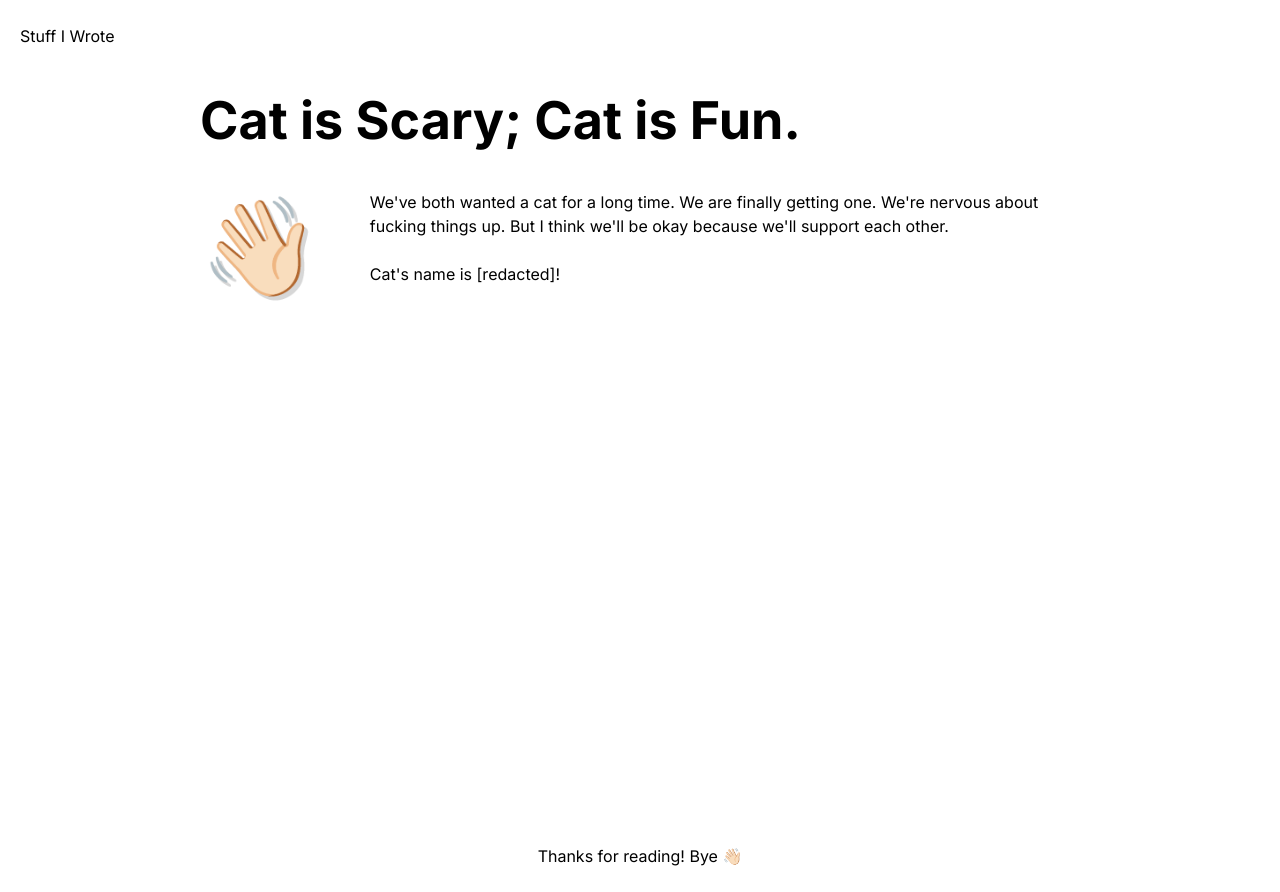
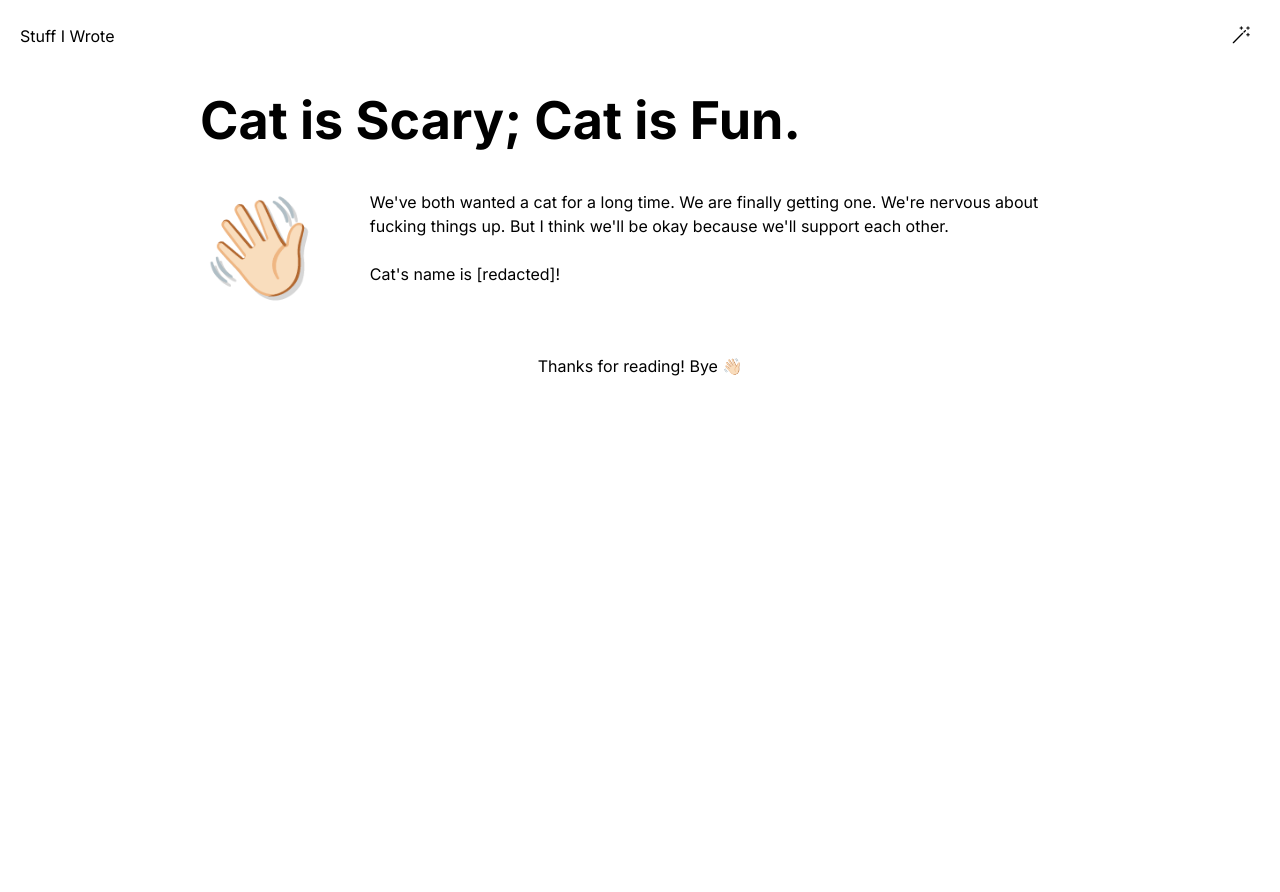
Before and after one commit to shaneallantaylor/books-on-tire, a Next.js app: page /cat-getting in a window 1280 px wide. After the commit the page ends 800 px from the top, so only its background shows below. Built offline with nearby package versions, Linux system fonts and the light colour scheme.

Commit message:
add dropdown menu and themes

```diff
--- a/package.json
+++ b/package.json
@@ -11,6 +11,7 @@
     "@mdx-js/loader": "^2.1.1",
     "@next/mdx": "^12.1.6",
     "@radix-ui/react-dialog": "^1.0.0",
+    "@radix-ui/react-dropdown-menu": "^1.0.0",
     "@radix-ui/react-icons": "^1.1.1",
     "@radix-ui/react-tooltip": "^1.0.0",
     "@stitches/react": "^1.2.8",
--- a/pages/_app.tsx
+++ b/pages/_app.tsx
@@ -3,16 +3,21 @@ import Header from '../src/common/header';
 import Footer from '../src/common/footer';
 import Layout from '../src/common/layout';
 import { globalStyles } from '../src/styles/global';
+import { ThemeProvider } from '../src/context/theme-context';
 
 function MyApp({ Component, pageProps }: AppProps) {
   globalStyles();
+
+
   return (
     <>
-      <Header />
-      <Layout>
-        <Component {...pageProps} />
-      </Layout>
-      <Footer />
+      <ThemeProvider>
+        <Header />
+        <Layout>
+          <Component {...pageProps} />
+        </Layout>
+        <Footer />
+      </ThemeProvider>
     </>
   )
 }
--- a/src/common/header.tsx
+++ b/src/common/header.tsx
@@ -1,12 +1,13 @@
-import Link from "next/link";
-import { styled } from "../../stitches.config";
-
-export default function Header() {
+import { getThemeClassName, gradientShift, styled } from "../../stitches.config";
+import { useThemeContext } from "../context/theme-context";
+import { MagicWandIcon, SunIcon, MoonIcon } from '@radix-ui/react-icons';
+import * as DropdownMenu from '@radix-ui/react-dropdown-menu';
+import { redirect } from "next/dist/server/api-utils";
 
 const HeaderContainer = styled('header', {
   height: '72px',
   width: '100%',
-    backgroundColor: 'rgba(255, 255, 255, 0.8)',
+  backgroundColor: '$headerBackground',
   backdropFilter: 'saturate(180%) blur(20px)',
   display: 'flex',
   justifyContent: 'space-between',
@@ -15,16 +16,155 @@ export default function Header() {
   position: 'fixed',
   top: 0,
   zIndex: 1,
+  transition: '$themeChange',
 })
 
 const HeaderP = styled('p', {
   padding: 0,
 })
 
+const DropdownTrigger = styled(DropdownMenu.Trigger, {
+  all: 'unset',
+  position: 'relative',
+  // display: 'inline-block',
+  // width: '60px',
+  // height: '34px',
+  // background: 'red',
+  // outline: '1px solid black',
+  cursor: 'pointer',
+  borderRadius: '4px',
+  padding: '10px',
+  background: '$primaryBackground',
+
+
+
+  '&:before': {
+    content: '',
+    width: '100%',
+    height: '100%',
+    position: 'absolute',
+    backgroundSize: '400% 400%',
+    zIndex: '-1',
+    top: 0,
+    left: 0,
+    borderRadius: '4px',
+    scale: '1.08',
+    transition: '$themeChange',
+    animation: `${gradientShift} 1s ease infinite`,
+    background: 'linear-gradient(-45deg,#ada812,#3391bd,#cc57c8,#c3375e,#ff7157)',
+    opacity: 0,
+  },
+  '&:hover': {
+    '&:before': {
+      opacity: 1,
+      backgroundSize: '400% 400%',
+    }
+  },
+  '&[data-state="open"]': {
+    '&:before': {
+      opacity: 1,
+      backgroundSize: '400% 400%',
+      animationPlayState: 'paused',
+    }
+  }
+});
+
+const DropdownContent = styled(DropdownMenu.Content, {
+  backgroundColor: '$imageContainerBackground',
+  borderRadius: '4px',
+  border: '1px solid $imageContainerBorder',
+  marginRight: '14px',
+
+
+  '& ul': {
+    listStyle: 'none',
+    padding: '8px',
+
+    '& li': {
+      display: 'flex',
+      alignItems: 'center',
+      justifyContent: 'space-between',
+      fontSize: '0.8rem',
+      fontWeight: 'bold',
+      marginBottom: '6px',
+      cursor: 'pointer',
+
+      '&:last-of-type': {
+        marginBottom: 0,
+      }
+    }
+  }
+});
+
+const DropdownArrow = styled(DropdownMenu.Arrow, {
+  fill: '$colors$imageContainerBorder',
+})
+
+const DropdownRoot = styled(DropdownMenu.Root, {});
+
+const ThemeOption = styled(DropdownMenu.RadioItem, {
+  display: 'flex',
+  alignItems: 'center',
+  justifyContent: 'flex-start',
+  padding: '0 8px',
+  margin: '10px 0',
+  cursor: 'pointer',
+  color: '$primary',
+
+  '&:focus-visible': {
+    outline: 'none',
+    backgroundColor: '$nudge'
+  },
+
+  '&[data-state="checked"]': {
+    fontWeight: 'bold',
+    // color: '$action'
+  },
+
+  '& svg': {
+    marginRight: '8px',
+  }
+});
+
+
+
+
+function ThemeSelector() {
+
+  const { theme, setTheme } = useThemeContext();
+
+  const themeClassName = getThemeClassName(theme);
+
+  return (
+    <DropdownRoot>
+      <DropdownTrigger>
+        <MagicWandIcon height={20} width={20} />
+      </DropdownTrigger>
+      <DropdownMenu.Portal>
+        <DropdownContent className={themeClassName} loop={true}>
+          <DropdownMenu.RadioGroup value={theme} onValueChange={setTheme}>
+            <ThemeOption value="base">
+              <SunIcon height={15} width={15} /> Light
+            </ThemeOption>
+            <ThemeOption value="dark">
+              <MoonIcon height={15} width={15} /> Dark
+            </ThemeOption>
+          </DropdownMenu.RadioGroup>
+          <DropdownMenu.Separator />
+          <DropdownArrow />
+        </DropdownContent>
+      </DropdownMenu.Portal>
+    </DropdownRoot>
+  )
+}
+
+export default function Header() {
+
   return (
     <HeaderContainer>
       <HeaderP>Stuff I Wrote</HeaderP>
       <nav>
+        <ThemeSelector />
       </nav>
     </HeaderContainer>
   )
--- a/src/common/image-lightbox.tsx
+++ b/src/common/image-lightbox.tsx
@@ -86,8 +86,6 @@ export default function ImageLightbox({
     lgAndUp: '38vw'
   }
 
-
-
   return (
     <Dialog.Root>
       <Dialog.Trigger asChild style={{ cursor: 'pointer' }}>
--- a/src/common/writing-image-container.tsx
+++ b/src/common/writing-image-container.tsx
@@ -6,8 +6,8 @@ const StyledWritingImageContainer = styled('div', {
   gridGap: '20px',
   padding: '20px 20px 10px 20px',
   marginBottom: '20px',
-  border: '1px solid grey',
-  background: 'lightyellow',
+  border: '1px solid $imageContainerBorder',
+  background: '$imageContainerBackground',
   gridTemplateColumns: '1fr',
   variants: {
     columns: {
@@ -25,7 +25,7 @@ const StyledWritingImageContainer = styled('div', {
   },
   'figcaption': {
     fontSize: '12px',
-    color: 'grey',
+    color: '$caption',
     lineHeight: 1,
     paddingTop: '6px',
   }
--- /dev/null
+++ b/src/context/theme-context.tsx
@@ -0,0 +1,44 @@
+import { createContext, Dispatch, SetStateAction, useContext, useState } from 'react'
+import { styled, getThemeClassName } from '../../stitches.config';
+
+type ThemeContextModel = {
+  theme: string;
+  setTheme: Dispatch<SetStateAction<string>>
+}
+
+const StyledWrapper = styled('div', {
+  backgroundColor: '$primaryBackground',
+  color: "$primary",
+  transition: '$themeChange',
+})
+
+// Create Context object.
+const ThemeContext = createContext<ThemeContextModel | null>(null)
+
+// Export Provider.
+export function ThemeProvider({ children }: { children: React.ReactNode, }) {
+
+  const [theme, setTheme] = useState<string>('base');
+  const themeClassName = getThemeClassName(theme);
+
+  return (
+    <ThemeContext.Provider value={{ theme, setTheme }}>
+      <StyledWrapper
+        className={themeClassName}
+      >
+        {children}
+      </StyledWrapper>
+    </ThemeContext.Provider>
+  )
+}
+
+// Export useContext Hook.
+export function useThemeContext() {
+  const themeValues = useContext(ThemeContext);
+
+  if (themeValues === undefined || themeValues === null) {
+    throw new Error('useThemeContext must be used within a ThemeProvider');
+  }
+
+  return themeValues;
+}
--- a/src/home/home-content.tsx
+++ b/src/home/home-content.tsx
@@ -13,7 +13,7 @@ export function HomeContent() {
         <h1>
           Home
         </h1>
-        <p>Wow, I really love cats</p>
+        <p>Wow, I really love SQUISH</p>
       </main>
     </div>
   )
--- a/src/styles/global.ts
+++ b/src/styles/global.ts
@@ -26,7 +26,7 @@ export const globalStyles = globalCss({
     height: "100%",
     lineHeight: "1.5",
     fontSmoothing: "antialiased",
-    fontFamily: "$nice"
+    fontFamily: "$nice",
   },
   "main > p:first-of-type:before": {
     content: getRandomEmoji(),
@@ -35,17 +35,18 @@ export const globalStyles = globalCss({
     lineHeight: 1.2,
     fontWeight: "bold",
     marginRight: "50px",
-    color: "#000",
     fontFamily: "serif",
-    textShadow: "#d7d7d7 0.04em 0.04em"
+    textShadow: "$colors$emojiDropShadow 0.04em 0.04em"
   },
   "a[target='_blank']": {
-    color: "green",
+    color: "$linkExternal",
   },
   "a[target='_blank']::after": {
     content: " \\29C9"
     // content: " \\1f855"
-
+  },
+  "a[target='_blank']:visited": {
+    color: "$linkExternalVisited",
   },
   "img": {
     display: "block",
--- a/stitches.config.ts
+++ b/stitches.config.ts
@@ -1,4 +1,6 @@
 import { createStitches } from '@stitches/react';
+// Color Scale - the higher the number, the darker the color.
+// ex: purple500 is lighter than purple800.
 
 export const {
   styled,
@@ -11,16 +13,53 @@ export const {
   config,
 } = createStitches({
   theme: {
+    borderWidths: {},
+    borderStyles: {},
     colors: {
-      gray400: 'gainsboro',
-      gray500: 'lightgray',
+      yt: 'hsl(0, 0%, 100%)',
+      black900: 'hsl(0deg 0% 0%)',
+      gray250: 'hsl(0deg 0% 84%)',
+      gray500: 'hsl(0deg 0% 50%)',
+      green500: 'hsl(120deg 100% 25%)',
+      lime100: 'hsl(93deg 100% 91%)',
+      yellow200: 'hsl(60deg 100% 94%)',
+      lemon200: 'hsl(61, 100%, 88%)',
+      orange200: 'hsl(25, 60%, 50%)',
+      crimson200: 'hsl(6, 60%, 50%)',
+      crimson110: 'hsl(15, 57%, 95%)',
+      crimson170: 'hsla(6, 60%, 50%, 70%)',
+      redsand300: 'hsl(0, 50%, 47%)',
+
+      action: '$green500',
+      emojiDropShadow: '$gray250',
+      primaryBackground: '$yt',
+      headerBackground: 'hsl(0deg 0% 100% / 80%)',
+      imageContainerBackground: '$crimson110',
+      imageContainerBorder: '$crimson170',
+      primary: '$black900',
+      linkExternal: '$crimson200',
+      linkExternalVisited: '$orange200',
+      caption: '$redsand300',
+      nudge: '$lemon200'
     },
     fonts: {
       nice: 'Inter, serif, apple-system, sans-serif',
       code: 'Söhne Mono, menlo, monospace',
     },
     fontSizes: {
-    }
+    },
+    fontWeights: {},
+    lineHeights: {},
+    letterSpacings: {},
+    radii: {},
+    shadows: {},
+    sizes: {},
+    space: {},
+    transitions: {
+      themeChange: 'all 0.2s ease',
+    },
+    zIndices: {},
+
   },
   media: {
     smAndUp: '(min-width: 640px)',
@@ -32,3 +71,37 @@ export const {
     marginX: (value: string) => ({ marginLeft: value, marginRight: value }),
   },
 });
+
+const darkTheme = createTheme({
+  colors: {
+    action: 'green',
+    emojiDropShadow: 'hsl(0deg 0% 0%)',
+    headerBackground: 'hsl(0deg 0% 9% / 80%)',
+    primaryBackground: 'hsl(15deg 7% 9%)',
+    imageContainerBackground: 'hsl(37deg 100% 5%)',
+    // imageContainerBorder: 'hsl(31deg 100% 47%)',
+    imageContainerBorder: 'hsl(21deg 49% 13%)',
+    primary: 'hsl(203deg 100% 98%)',
+    // linkExternal: 'hsl(11deg 89% 55%)',
+    // linkExternal: 'hsl(0deg 0% 100%)',
+    // linkExternal: 'hsl(24deg 62% 55%)',
+    linkExternal: 'hsl(41deg 39% 65%)',
+    caption: 'hsl(198deg 39% 50%)',
+    nudge: 'hsl(214, 37%, 30%)'
+  }
+});
+
+export const gradientShift = keyframes({
+  '0%': { backgroundPosition: '0 50%' },
+  '50%': { backgroundPosition: '100% 50%' },
+  'to': { backgroundPosition: '0 50%' },
+});
+
+export function getThemeClassName(theme: string) {
+  switch (theme) {
+    case 'dark':
+      return darkTheme;
+    default:
+      return '';
+  }
+};
```
Also changed, not shown: 1 other file (tests, documents, lock files or other folders). Lines whose indentation alone changed are shown as unchanged.
